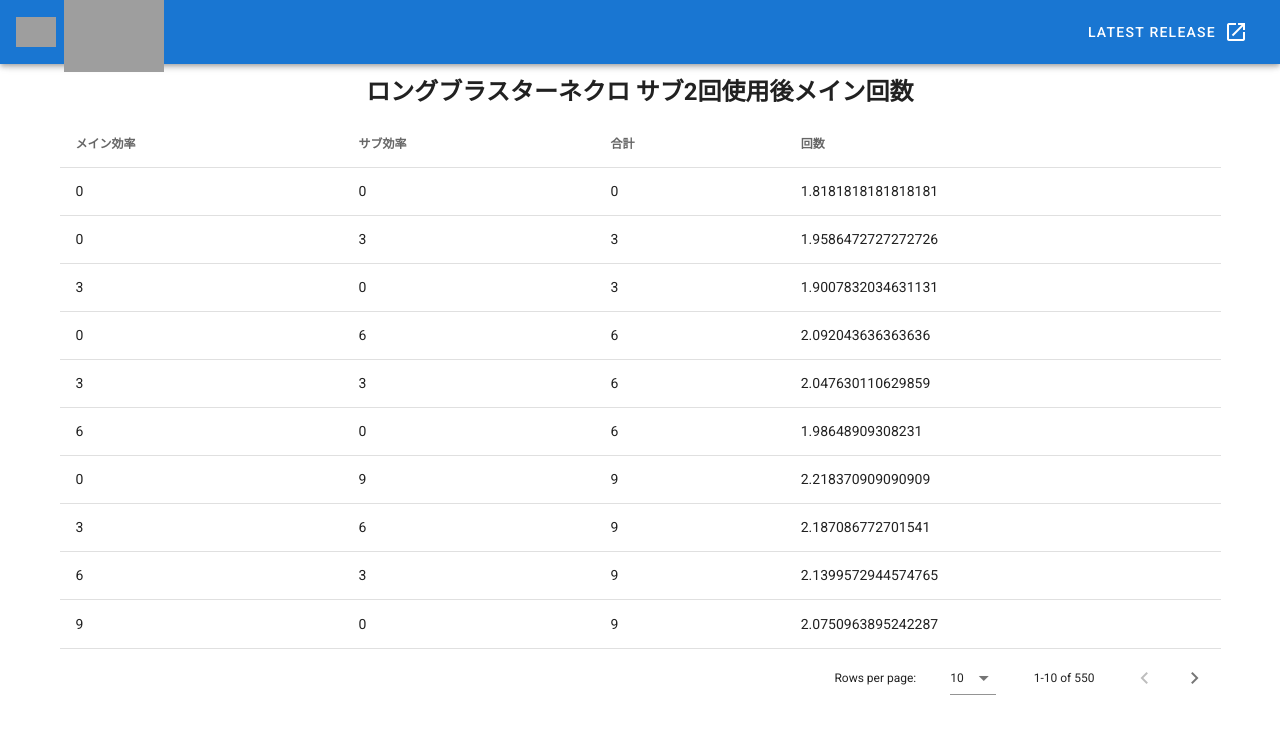
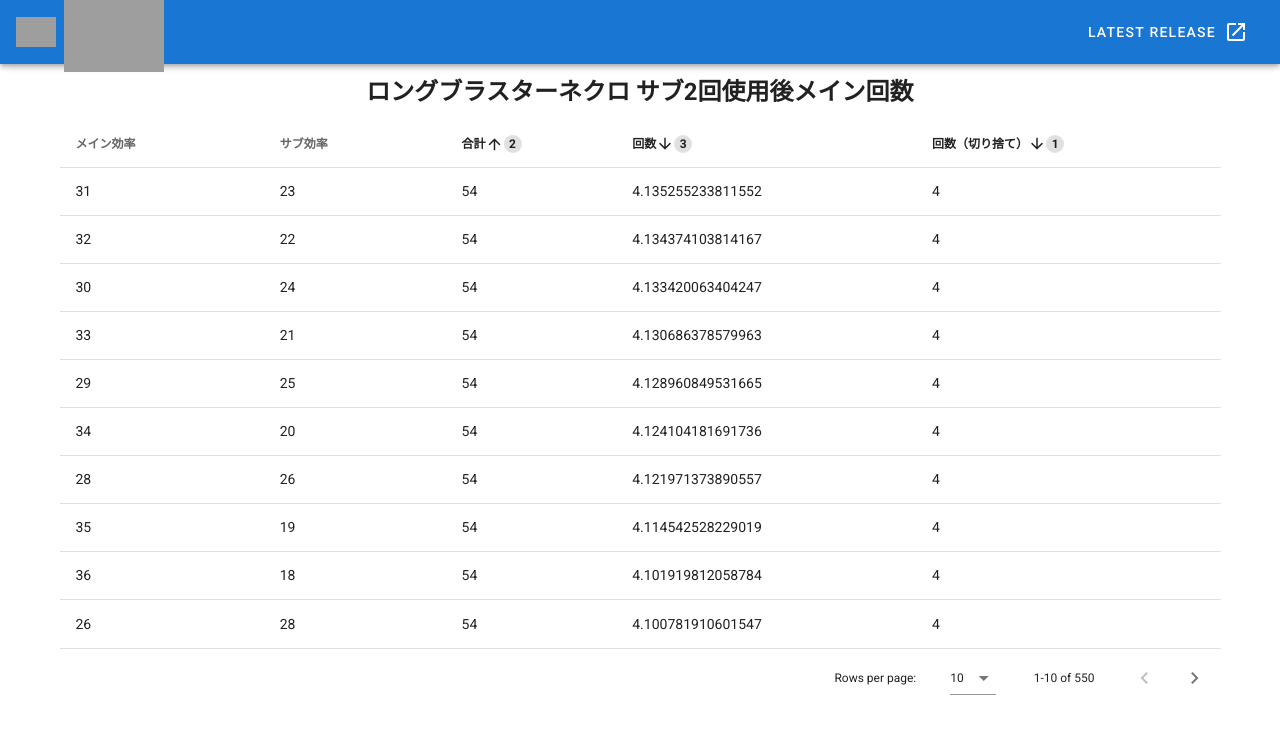
Before and after one commit to nakario/splatoon-best-gear, a Vue app: page / in a window 1280 px wide. Shown: the top 734 px of the page. Built offline with nearby package versions, Linux system fonts and the light colour scheme; grey boxes are pictures that could not be loaded.

Commit message:
Enable sorting

```diff
--- a/src/components/Table.vue
+++ b/src/components/Table.vue
@@ -5,7 +5,13 @@
         <h2 class="headline font-weight-bold mb-3">
           ロングブラスターネクロ サブ2回使用後メイン回数
         </h2>
-        <v-data-table :headers="headers" :items="values"></v-data-table>
+        <v-data-table
+          :headers="headers"
+          :items="values"
+          :sort-by="['repeatFloor', 'sum', 'repeat']"
+          :sort-desc="[true, false, true]"
+          multi-sort
+        ></v-data-table>
       </v-col>
     </v-row>
   </v-container>
@@ -36,6 +42,10 @@ export default Vue.extend({
       {
         text: "回数",
         value: "repeat"
+      },
+      {
+        text: "回数（切り捨て）",
+        value: "repeatFloor"
       }
     ],
     values: (() => {
@@ -44,11 +54,13 @@ export default Vue.extend({
         let ink = 100;
         const subUsed = subInkUsePercentage(40, p.sub, 4) * 2;
         ink -= subUsed;
+        const repeat = ink / mainInkUsePercentage(11, p.main, 2);
         vs.push({
           main: p.main,
           sub: p.sub,
           sum: p.main + p.sub,
-          repeat: ink / mainInkUsePercentage(11, p.main, 2)
+          repeat: repeat,
+          repeatFloor: Math.floor(repeat)
         });
       }
       return vs;
```
